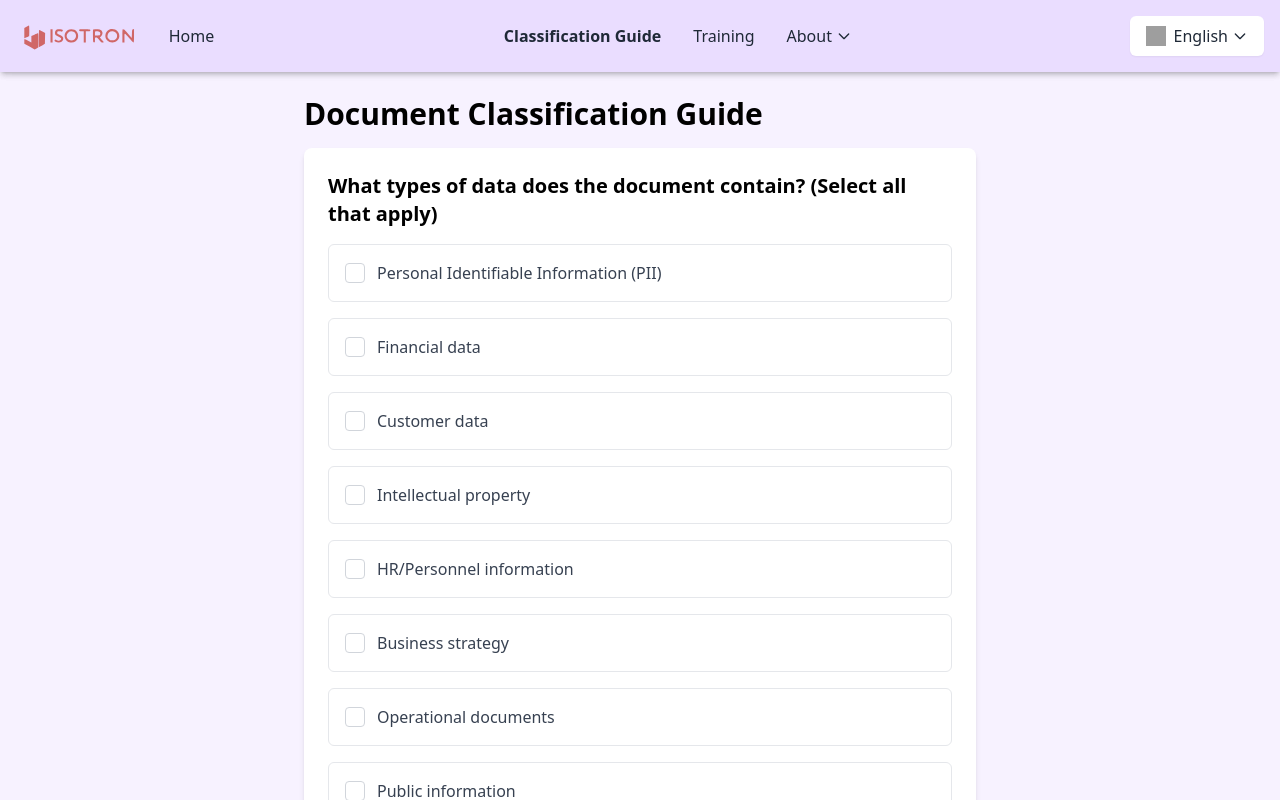
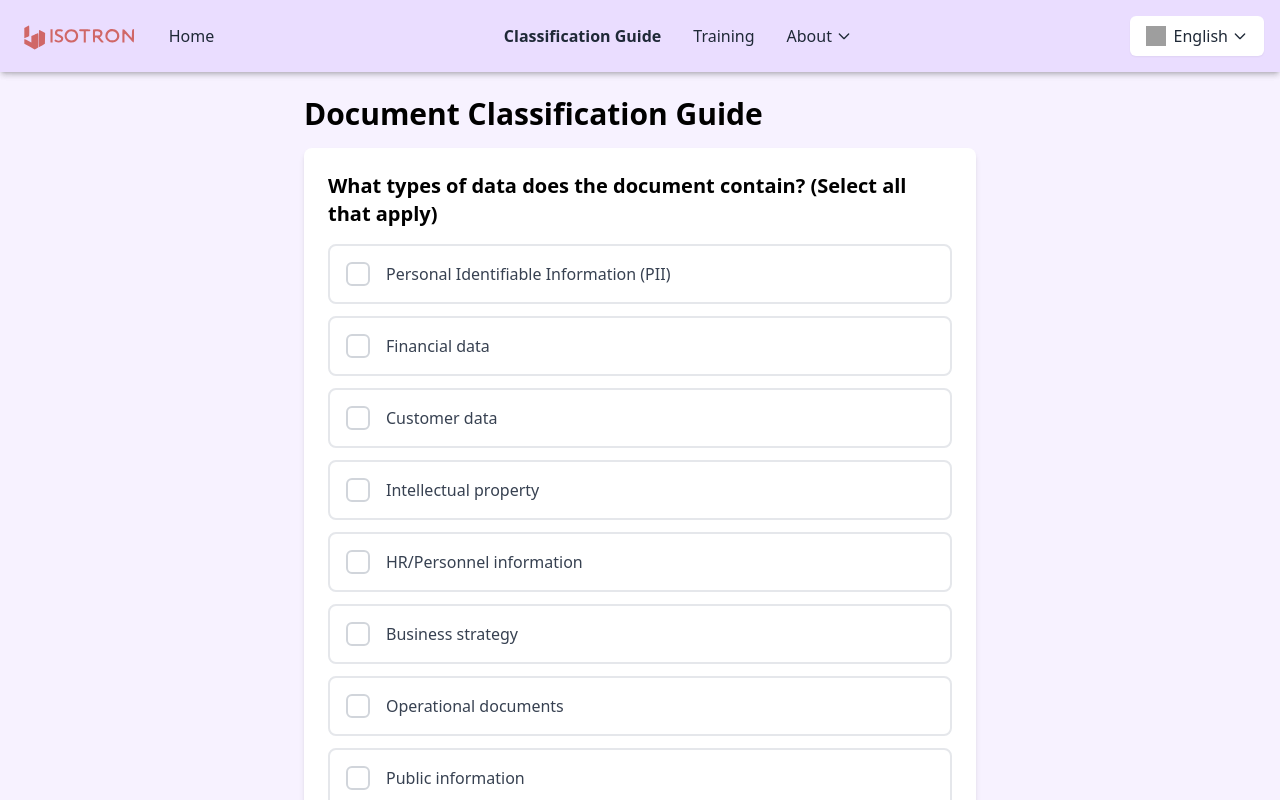
Before and after one commit to Ritz0101/BachelorSite, a React (Vite) app in the folder isotron/: page /guide in a window 1280 px wide. Both pictures are taken after a click on the button "Start Classification". Shown: the top 800 px of the page. Built offline with nearby package versions, Linux system fonts and the light colour scheme; grey boxes are pictures that could not be loaded.

Commit message:
Oppdatert guide UX

```diff
--- a/isotron/src/components/classification/CategorySelector.jsx
+++ b/isotron/src/components/classification/CategorySelector.jsx
@@ -1,8 +1,5 @@
 import React from 'react';
 
-/**
- * Component for selecting multiple data categories
- */
 function CategorySelector({ questions, onCategoriesSelected }) {
   const [selectedCategories, setSelectedCategories] = React.useState([]);
 
@@ -20,7 +17,7 @@ function CategorySelector({ questions, onCategoriesSelected }) {
 
   // Ensure we have a valid questions object
   const currentQuestion = questions || {
-    text: "Select document categories",
+    text: "What types of data does the document contain? (Select all that apply)",
     options: []
   };
 
@@ -29,38 +26,38 @@ function CategorySelector({ questions, onCategoriesSelected }) {
       <h2 className="text-xl font-semibold mb-4">
         {currentQuestion.text}
       </h2>
-      <div className="space-y-4">
+      <div className="space-y-3">
         {currentQuestion.options.map((option, index) => (
           <button
             key={index}
             onClick={() => toggleCategory(option.value)}
             className={`
-              w-full text-left p-4 rounded-md border transition-all duration-200
+              w-full text-left p-4 rounded-lg border-2 transition-all duration-200
+              flex items-center relative
               ${selectedCategories.includes(option.value)
-                ? 'bg-purple text-white border-purple'
-                : 'bg-white text-gray-700 border-gray-200 hover:border-purple hover:bg-purple/10'}
+                ? 'bg-purple/30 text-purple-900 border-purple shadow-md'
+                : 'bg-white text-gray-700 border-gray-200 hover:border-purple/50'}
             `}
           >
-            <div className="flex items-center">
             <div
               className={`
-                  w-5 h-5 mr-3 border rounded
+                w-6 h-6 mr-4 border-2 rounded-md flex items-center justify-center
                 ${selectedCategories.includes(option.value)
-                    ? 'bg-white border-white'
+                  ? 'bg-purple border-purple'
                   : 'border-gray-300'}
               `}
             >
               {selectedCategories.includes(option.value) && (
                 <svg
-                    className="w-5 h-5 text-purple absolute -ml-1 -mt-1"
+                  className="w-5 h-5 text-white"
                   fill="none"
                   viewBox="0 0 24 24"
                   stroke="currentColor"
+                  strokeWidth={3}
                 >
                   <path
                     strokeLinecap="round"
                     strokeLinejoin="round"
-                      strokeWidth={3}
                     d="M5 13l4 4L19 7"
                   />
                 </svg>
@@ -74,7 +71,22 @@ function CategorySelector({ questions, onCategoriesSelected }) {
                 </div>
               )}
             </div>
+            {selectedCategories.includes(option.value) && (
+              <div className="absolute top-2 right-4 text-purple">
+                <svg
+                  xmlns="http://www.w3.org/2000/svg"
+                  className="h-5 w-5"
+                  viewBox="0 0 20 20"
+                  fill="currentColor"
+                >
+                  <path
+                    fillRule="evenodd"
+                    d="M10 18a8 8 0 100-16 8 8 0 000 16zm3.707-9.293a1 1 0 00-1.414-1.414L9 10.586 7.707 9.293a1 1 0 00-1.414 1.414l2 2a1 1 0 001.414 0l4-4z"
+                    clipRule="evenodd"
+                  />
+                </svg>
               </div>
+            )}
           </button>
         ))}
       </div>
@@ -82,7 +94,7 @@ function CategorySelector({ questions, onCategoriesSelected }) {
       <button
         onClick={handleContinue}
         disabled={selectedCategories.length === 0}
-        className={`w-full mt-6 bg-purple text-custom-black px-6 py-3 rounded-md hover:bg-opacity-90 transition-colors ${
+        className={`w-full mt-6 bg-purple text-white px-6 py-3 rounded-md hover:bg-opacity-90 transition-colors ${
           selectedCategories.length === 0 ? 'opacity-50 cursor-not-allowed' : ''
         }`}
       >
```
Lines whose indentation alone changed are shown as unchanged.
